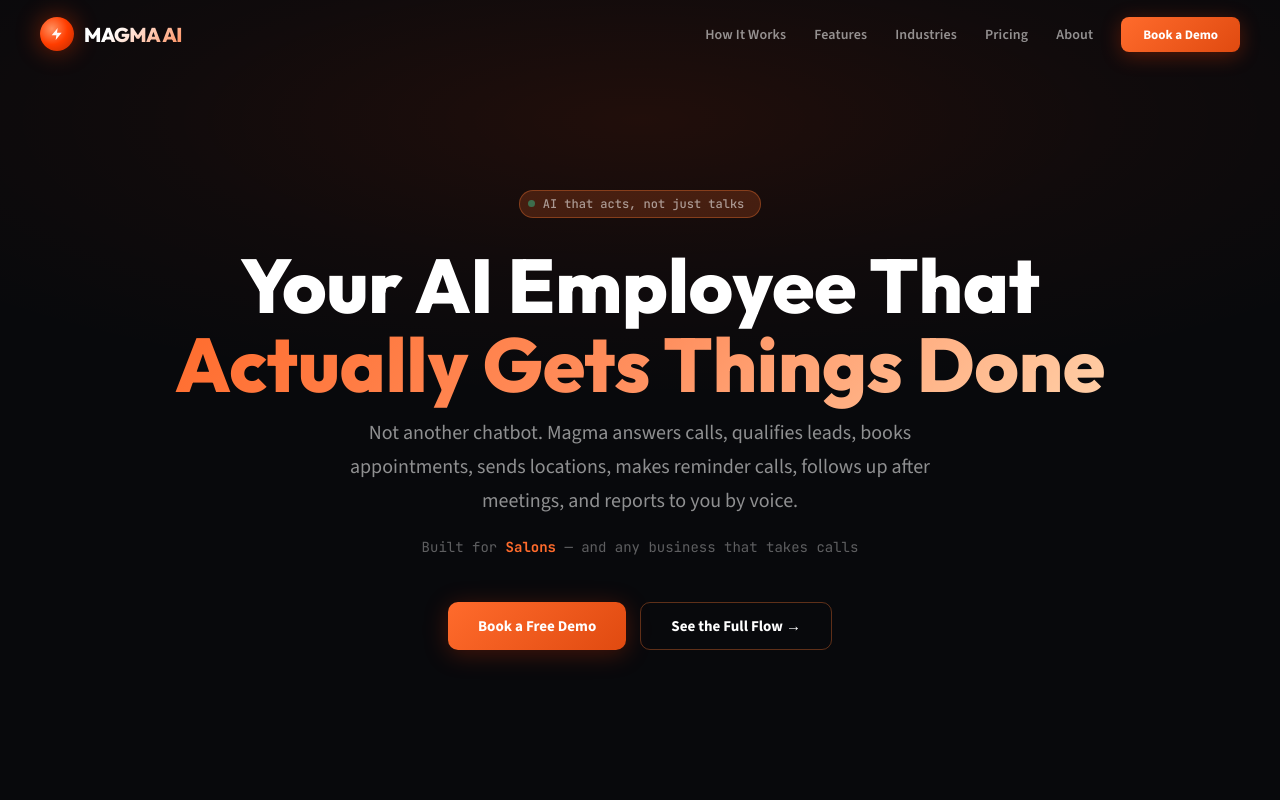
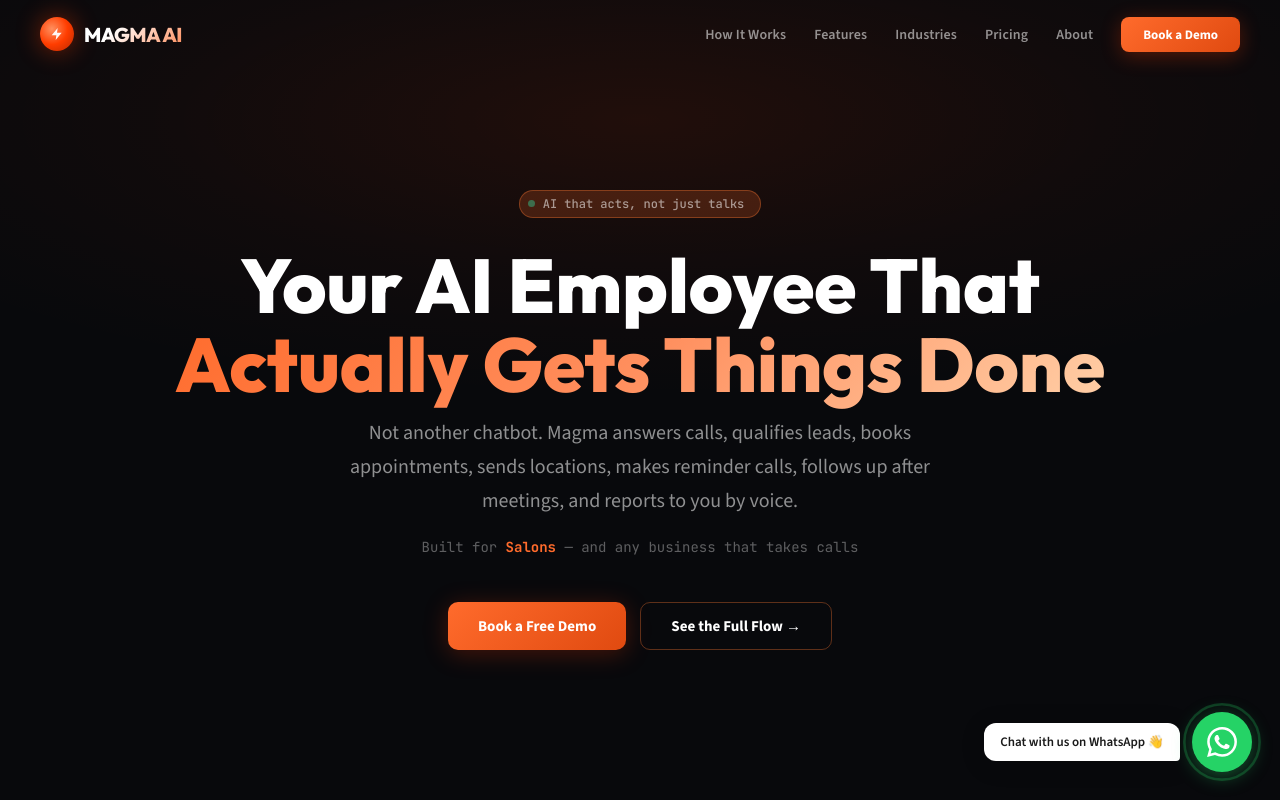
Before and after one commit to Gngstaa/Magma-Ai, a React (Vite) app: page / in a window 1280 px wide. Shown: the top 800 px of the page. Built offline with nearby package versions, Linux system fonts and the light colour scheme.

Commit message:
Add WhatsApp chat button

```diff
--- a/src/App.jsx
+++ b/src/App.jsx
@@ -700,7 +700,7 @@
   // 2. Click "New Form", name it "Magma Demo Requests"
   // 3. Copy the form ID (looks like "xwpkgjqn")
   // 4. Replace YOUR_FORM_ID below with your actual ID
-  const FORMSPREE_ID = "mvzvorep";
+  const FORMSPREE_ID = "YOUR_FORM_ID";
 
   const handleSubmit = async () => {
     if (!form.name || !form.email || !form.phone) {
@@ -785,6 +785,99 @@
 // ═══════════════════════════════════════
 //  APP
 // ═══════════════════════════════════════
+// ─── WhatsApp Floating Button ───
+function WhatsAppButton() {
+  const [showTooltip, setShowTooltip] = useState(false);
+  const [hasAnimated, setHasAnimated] = useState(false);
+
+  // ─── SETUP: Replace with your WhatsApp number (with country code, no spaces/dashes) ───
+  const WHATSAPP_NUMBER = "919599216212"; // e.g., 919599216212 for +91 9599216212
+  const PREFILLED_MESSAGE = "Hi! I'm interested in Magma AI. Can I get a quick demo?";
+
+  const whatsappUrl = `https://wa.me/${WHATSAPP_NUMBER}?text=${encodeURIComponent(PREFILLED_MESSAGE)}`;
+
+  // Show tooltip after 3 seconds on first visit
+  useEffect(() => {
+    const timer = setTimeout(() => {
+      if (!hasAnimated) {
+        setShowTooltip(true);
+        setHasAnimated(true);
+        setTimeout(() => setShowTooltip(false), 5000);
+      }
+    }, 3000);
+    return () => clearTimeout(timer);
+  }, []);
+
+  return (
+    <>
+      <style>{`
+        @keyframes wa-bounce {
+          0%, 20%, 50%, 80%, 100% { transform: translateY(0); }
+          40% { transform: translateY(-8px); }
+          60% { transform: translateY(-4px); }
+        }
+        @keyframes wa-pulse-ring {
+          0% { transform: scale(1); opacity: 0.5; }
+          100% { transform: scale(1.6); opacity: 0; }
+        }
+        @keyframes wa-tooltip-in {
+          0% { opacity: 0; transform: translateX(10px); }
+          100% { opacity: 1; transform: translateX(0); }
+        }
+        .wa-btn:hover .wa-icon { transform: scale(1.1) rotate(-8deg); }
+      `}</style>
+
+      <div style={{
+        position: "fixed", bottom: 28, right: 28, zIndex: 300,
+        display: "flex", alignItems: "center", gap: 12,
+      }}>
+        {/* Tooltip */}
+        {showTooltip && (
+          <div onClick={() => setShowTooltip(false)} style={{
+            background: "#fff", color: "#1a1a1a", padding: "10px 16px",
+            borderRadius: 12, borderBottomRightRadius: 4,
+            fontFamily: T.font.body, fontSize: 13, fontWeight: 600,
+            boxShadow: "0 4px 24px rgba(0,0,0,0.15)",
+            animation: "wa-tooltip-in 0.4s ease-out",
+            cursor: "pointer", maxWidth: 200, lineHeight: 1.4,
+          }}>
+            Chat with us on WhatsApp 👋
+          </div>
+        )}
+
+        {/* Button */}
+        <a href={whatsappUrl} target="_blank" rel="noopener noreferrer"
+          className="wa-btn"
+          onMouseEnter={() => setShowTooltip(false)}
+          style={{
+            width: 60, height: 60, borderRadius: "50%",
+            background: "#25D366",
+            display: "flex", alignItems: "center", justifyContent: "center",
+            boxShadow: "0 4px 20px rgba(37,211,102,0.4)",
+            cursor: "pointer", position: "relative",
+            animation: hasAnimated ? "none" : "wa-bounce 2s ease 3s",
+            transition: "box-shadow 0.3s",
+            textDecoration: "none",
+          }}
+        >
+          {/* Pulse ring */}
+          <div style={{
+            position: "absolute", inset: 0, borderRadius: "50%",
+            border: "2px solid #25D366",
+            animation: "wa-pulse-ring 2s ease-out infinite",
+            pointerEvents: "none",
+          }} />
+
+          {/* WhatsApp Icon */}
+          <svg className="wa-icon" width="30" height="30" viewBox="0 0 24 24" fill="white" style={{ transition: "transform 0.3s ease", position: "relative", zIndex: 1 }}>
+            <path d="M17.472 14.382c-.297-.149-1.758-.867-2.03-.967-.273-.099-.471-.148-.67.15-.197.297-.767.966-.94 1.164-.173.199-.347.223-.644.075-.297-.15-1.255-.463-2.39-1.475-.883-.788-1.48-1.761-1.653-2.059-.173-.297-.018-.458.13-.606.134-.133.298-.347.446-.52.149-.174.198-.298.298-.497.099-.198.05-.371-.025-.52-.075-.149-.669-1.612-.916-2.207-.242-.579-.487-.5-.669-.51-.173-.008-.371-.01-.57-.01-.198 0-.52.074-.792.372-.272.297-1.04 1.016-1.04 2.479 0 1.462 1.065 2.875 1.213 3.074.149.198 2.096 3.2 5.077 4.487.709.306 1.262.489 1.694.625.712.227 1.36.195 1.871.118.571-.085 1.758-.719 2.006-1.413.248-.694.248-1.289.173-1.413-.074-.124-.272-.198-.57-.347m-5.421 7.403h-.004a9.87 9.87 0 01-5.031-1.378l-.361-.214-3.741.982.998-3.648-.235-.374a9.86 9.86 0 01-1.51-5.26c.001-5.45 4.436-9.884 9.888-9.884 2.64 0 5.122 1.03 6.988 2.898a9.825 9.825 0 012.893 6.994c-.003 5.45-4.437 9.884-9.885 9.884m8.413-18.297A11.815 11.815 0 0012.05 0C5.495 0 .16 5.335.157 11.892c0 2.096.547 4.142 1.588 5.945L.057 24l6.305-1.654a11.882 11.882 0 005.683 1.448h.005c6.554 0 11.89-5.335 11.893-11.893a11.821 11.821 0 00-3.48-8.413z"/>
+          </svg>
+        </a>
+      </div>
+    </>
+  );
+}
+
 export default function App() {
   const { path, navigate, page } = useRouter();
   const render = () => {
@@ -813,6 +906,7 @@
       <Nav navigate={navigate} currentPath={path} />
       {render()}
       <Footer navigate={navigate} />
+      <WhatsAppButton />
     </div>
   );
 }
```
